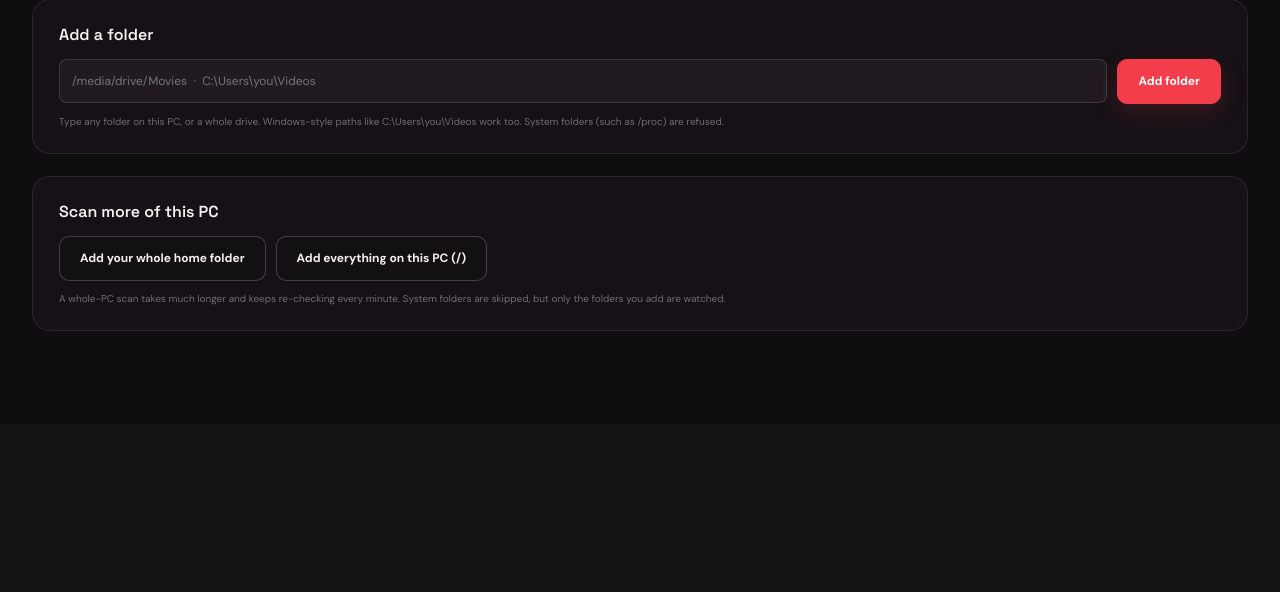
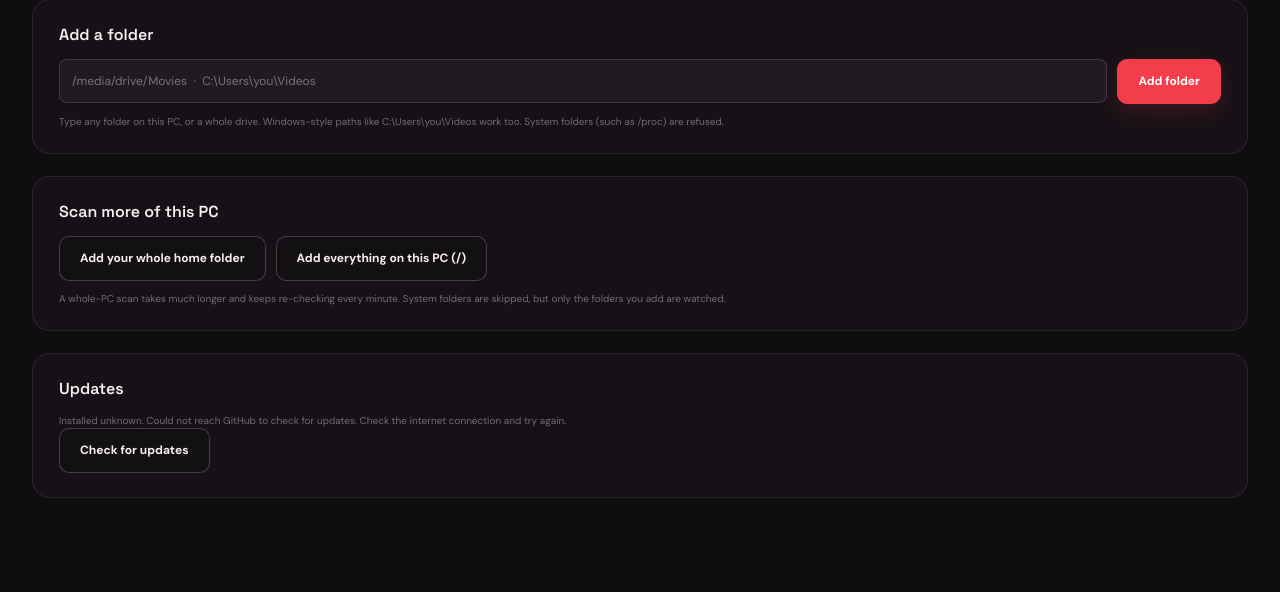
Before and after one commit to tsegahun-456/ReelShelf, a Spring Boot app: page /settings in a window 1280 px wide. Shown: the part 495-1087 px from the top of the page. Before the commit the page ends 826 px from the top, so only its background shows below. Run offline with Spring Boot 4, Linux system fonts and the light colour scheme; the visitor is signed in with stand-in values (Sample User, id 1); data that the repository does not hold is empty; some of the project's set-up classes (security, data sources, template engines, error pages and the like) are left out, and stand-ins take their place.

Commit message:
Phase 2: update checker (build-info + GitHub tags API + settings card) and scripts/self-update.sh

```diff
--- /dev/null
+++ b/src/main/java/com/segi/watchlist/settings/UpdateController.java
@@ -0,0 +1,69 @@
+package com.segi.watchlist.settings;
+
+import java.time.Duration;
+import java.util.List;
+import java.util.Map;
+
+import org.springframework.beans.factory.ObjectProvider;
+import org.springframework.beans.factory.annotation.Value;
+import org.springframework.boot.info.BuildProperties;
+import org.springframework.core.ParameterizedTypeReference;
+import org.springframework.http.HttpHeaders;
+import org.springframework.http.client.SimpleClientHttpRequestFactory;
+import org.springframework.web.bind.annotation.GetMapping;
+import org.springframework.web.bind.annotation.RequestMapping;
+import org.springframework.web.bind.annotation.RestController;
+import org.springframework.web.client.RestClient;
+
+@RestController
+@RequestMapping("/api/settings/update")
+public class UpdateController {
+
+    private final BuildProperties buildProperties;
+    private final RestClient restClient;
+    private final String repository;
+
+    public UpdateController(ObjectProvider<BuildProperties> buildProperties,
+                            @Value("${reelshelf.update.repository:tsegahun-456/ReelShelf}") String repository) {
+        this.buildProperties = buildProperties.getIfAvailable();
+        this.repository = repository;
+        SimpleClientHttpRequestFactory requestFactory = new SimpleClientHttpRequestFactory();
+        requestFactory.setConnectTimeout(Duration.ofSeconds(5));
+        requestFactory.setReadTimeout(Duration.ofSeconds(8));
+        this.restClient = RestClient.builder()
+                .baseUrl("https://api.github.com")
+                .requestFactory(requestFactory)
+                .build();
+    }
+
+    @GetMapping("/check")
+    public UpdateCheck check() {
+        String current = buildProperties != null ? buildProperties.getVersion() : "unknown";
+        try {
+            List<Map<String, Object>> tags = restClient.get()
+                    .uri("/repos/{repo}/tags", repository)
+                    .header(HttpHeaders.ACCEPT, "application/vnd.github+json")
+                    .retrieve()
+                    .body(new ParameterizedTypeReference<List<Map<String, Object>>>() {});
+            if (tags == null || tags.isEmpty()) {
+                return new UpdateCheck(current, null, false,
+                        "No published release tags exist on GitHub yet, so there is nothing newer to install.");
+            }
+            String latest = String.valueOf(tags.get(0).get("name"));
+            boolean updateAvailable = !normalize(latest).equals(normalize(current));
+            return new UpdateCheck(current, latest, updateAvailable, updateAvailable
+                    ? "ReelShelf " + latest + " is available. Run scripts/self-update.sh to install it."
+                    : "You are running the latest build.");
+        } catch (Exception ex) {
+            return new UpdateCheck(current, null, false,
+                    "Could not reach GitHub to check for updates. Check the internet connection and try again.");
+        }
+    }
+
+    private static String normalize(String version) {
+        String value = version.startsWith("v") ? version.substring(1) : version;
+        return value.endsWith("-SNAPSHOT") ? value.substring(0, value.length() - "-SNAPSHOT".length()) : value;
+    }
+
+    public record UpdateCheck(String currentVersion, String latestVersion, boolean updateAvailable, String message) {}
+}
--- a/src/main/resources/templates/settings/index.html
+++ b/src/main/resources/templates/settings/index.html
@@ -70,6 +70,29 @@
     </div>
     <p class="settings-hint">A whole-PC scan takes much longer and keeps re-checking every minute. System folders are skipped, but only the folders you add are watched.</p>
   </section>
+
+  <section class="settings-panel" id="updatePanel">
+    <h2>Updates</h2>
+    <p class="settings-hint" id="updateStatus">Checking the installed version…</p>
+    <div class="settings-wide">
+      <button class="button button-quiet" type="button" id="checkUpdates">Check for updates</button>
+    </div>
+    <script>
+      (() => {
+        const status = document.getElementById('updateStatus');
+        const button = document.getElementById('checkUpdates');
+        const runCheck = () => {
+          status.textContent = 'Checking GitHub for a newer build…';
+          fetch('/api/settings/update/check', { headers: { Accept: 'application/json' } })
+            .then(response => response.json())
+            .then(info => { status.textContent = `Installed ${info.currentVersion}. ${info.message}`; })
+            .catch(() => { status.textContent = 'Update information is unavailable right now.'; });
+        };
+        button.addEventListener('click', runCheck);
+        runCheck();
+      })();
+    </script>
+  </section>
 </main>
 </body>
 </html>
```
Also changed, not shown: pom.xml (+7 -0 lines), 1 other file.
